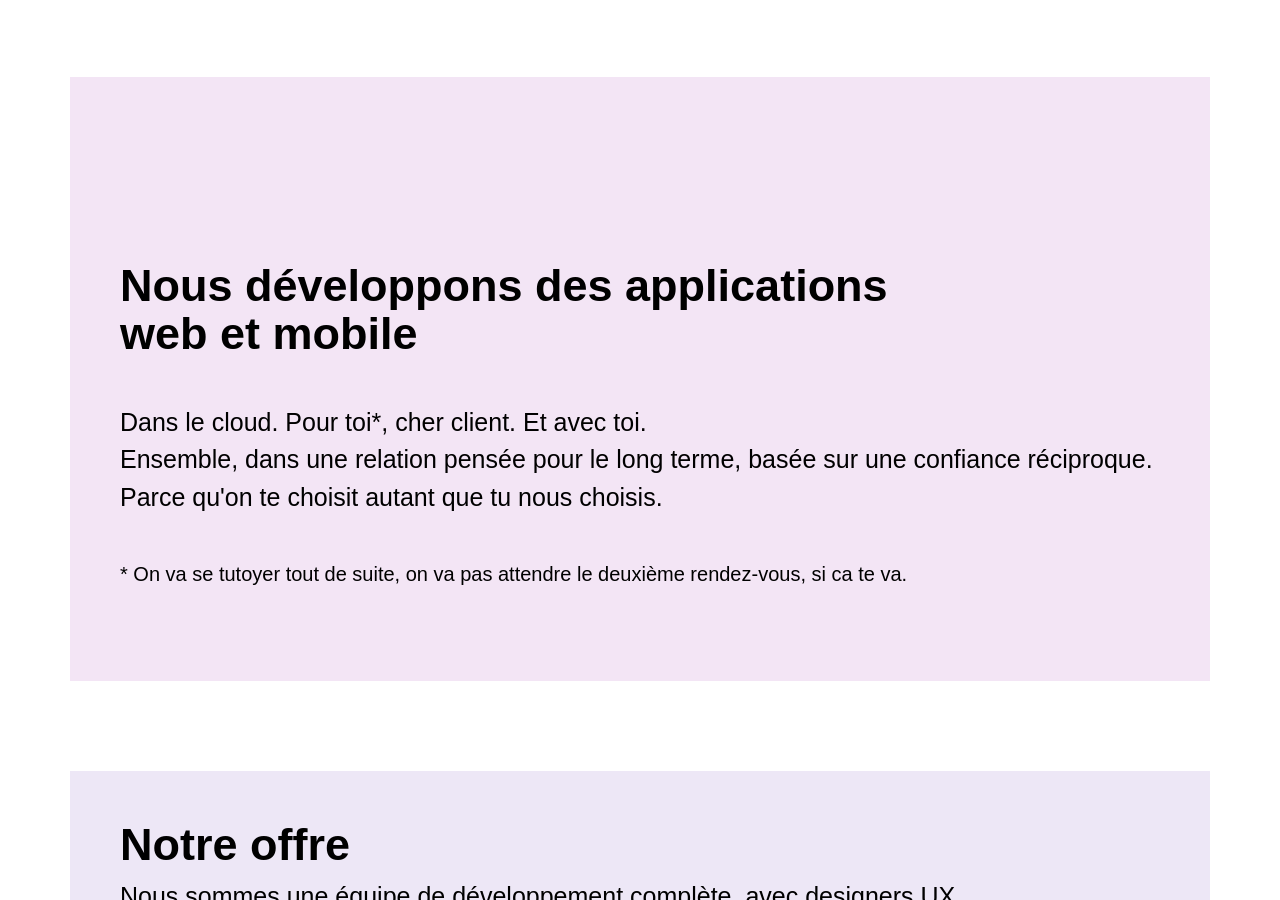
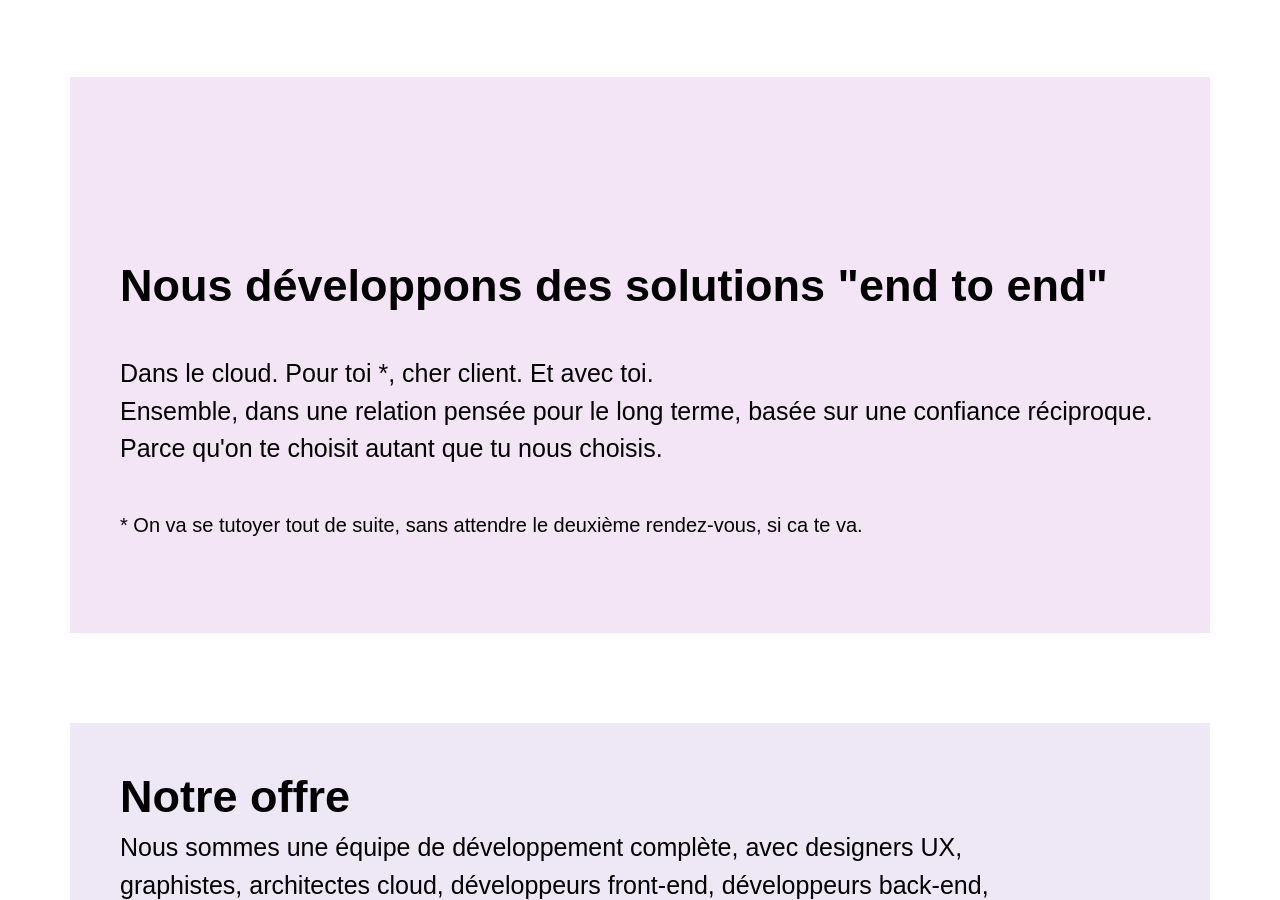
Before and after one commit to psteeve/cstar-industries.github.io, a Jekyll site: the page index.html, which Jekyll copies as it is, in a window 1280 px wide and 900 px high, scrolled down 993 px. Built offline with Jekyll 4.4.1, drawn with Linux system fonts in a browser that asks for light colours; some of the changed text lies outside the part shown.

Commit message:
Update index.html

```diff
--- a/index.html
+++ b/index.html
@@ -20,8 +20,7 @@
       </header>
 
       <section class="container-sm-fluid row section1">
-        <h1 class="title"><span id="cstarTitle">cstar industries</span> est une agence
-          de développement web à Paris.
+        <h1 class="title"><span id="cstarTitle">cstar industries</span> développe des solutions sur le cloud depuis Paris.
         </h1>
       </section>
 
@@ -36,14 +35,13 @@
       </section>
 
       <section class="container-sm-fluid row sectionText1">
-        <h1 class="title2 sec3">Nous développons des applications<br />
-          web et mobile</h1>
+        <h1 class="title2 sec3">Nous développons des solutions "end to end"</h1>
         <p class="subtitleLight">
-          Dans le cloud. Pour toi*, cher client. Et avec toi.<br />
+          Dans le cloud. Pour toi <span class="star">*</span>, cher client. Et avec toi.<br />
           Ensemble, dans une relation pensée pour le long terme, basée sur une confiance réciproque.<br />
           Parce qu'on te choisit autant que tu nous choisis.<br />
           <br />
-          <span class="asterix">* On va se tutoyer tout de suite, on va pas attendre le deuxième rendez-vous, si ca te va.</span>
+          <span class="asterix">* On va se tutoyer tout de suite, sans attendre le deuxième rendez-vous, si ca te va.</span>
         </p>
       </section>
 
@@ -54,18 +52,17 @@
           graphistes, architectes cloud, développeurs front-end, développeurs back-end,<br />
           product owners, scrum masters, experts digital marketing, experts SEO, data engineers.<br />
           <br />
-          Pour faire simple, tu viens avec une idée et des moyens, et on crée un produit, ensemble.<br />
+          Pour faire simple, tu viens avec une idée et des moyens, et on crée un produit ensemble.<br />
           On va vivre avec ton produit parfois plusieurs années,<br />
-          et même si tu as toujours le dernier mot,on sera toujours là pour te conseiller<br />
+          et même si tu as toujours le dernier mot, on sera toujours là pour te conseiller<br />
           et même quelques fois questionner tes choix — on va aimer ton produit, il va faire partie de nous.<br />
           Et si tu veux arrêter de travailler avec nous, on t'accompagne tout le temps de la transition.<br />
+          <br />
           Si tu as juste besoin d'un expert, d'un spécialiste, là, tout de suite,<br />
           et qu'on a cette compétence dans notre réseau, avec plaisir.<br />
-          <br />
           Et notre expert ne vient jamais seul, il vient avec la somme d'expertise de l'équipe.<br />
           Et si on n'a pas, on te le dit rapidement.<br />
-          <br />
-          Notre but n'est pas de vendre du CV ; <br />
+          Notre but n'est pas de vendre du CV ;
           tu es aussi fort que nous pour trouver un expert sur Malt.<br />
           <br />
           Tu vas connaitre les noms et les visages de tous les intervenants sur ton projet,<br />
@@ -109,14 +106,14 @@
           <img class="card-img-top" src="./images/avatar/eric-cestari.JPG" alt="Eric Cestar Avatar">
           <div class="card-body">
             <h5 class="card-title">Éric Cestari</h5>
-            <p class="card-text">Architecte de l'internet</p>
+            <p class="card-text">Architecte et responsable</p>
           </div>
         </div>
         <div class="card m-1" style="width: 18rem;">
           <img class="card-img-top" src="./images/avatar/vincent_BW.jpg" alt="Eric Cestar Avatar">
           <div class="card-body">
             <h5 class="card-title">Vincent Birebent</h5>
-            <p class="card-text">Chef de projet</p>
+            <p class="card-text">Product owner, développeur sénior</p>
           </div>
         </div>
         <div class="card m-1" style="width: 18rem;">
@@ -200,7 +197,7 @@
 
       <section class="container-sm-fluid row section5">
         <div class="topSection5 d-flex justify-content-md-between flex-md-row flex-column">
-          <h1 class="title2">Contactez-nous!</h1>
+          <h1 class="title2">Ecris-nous ou appelle-nous!</h1>
           <h1 class="subtitle">
             <a href="mailto:contact@cstar.io">contact@cstar.io</a>
           </h1>
```
